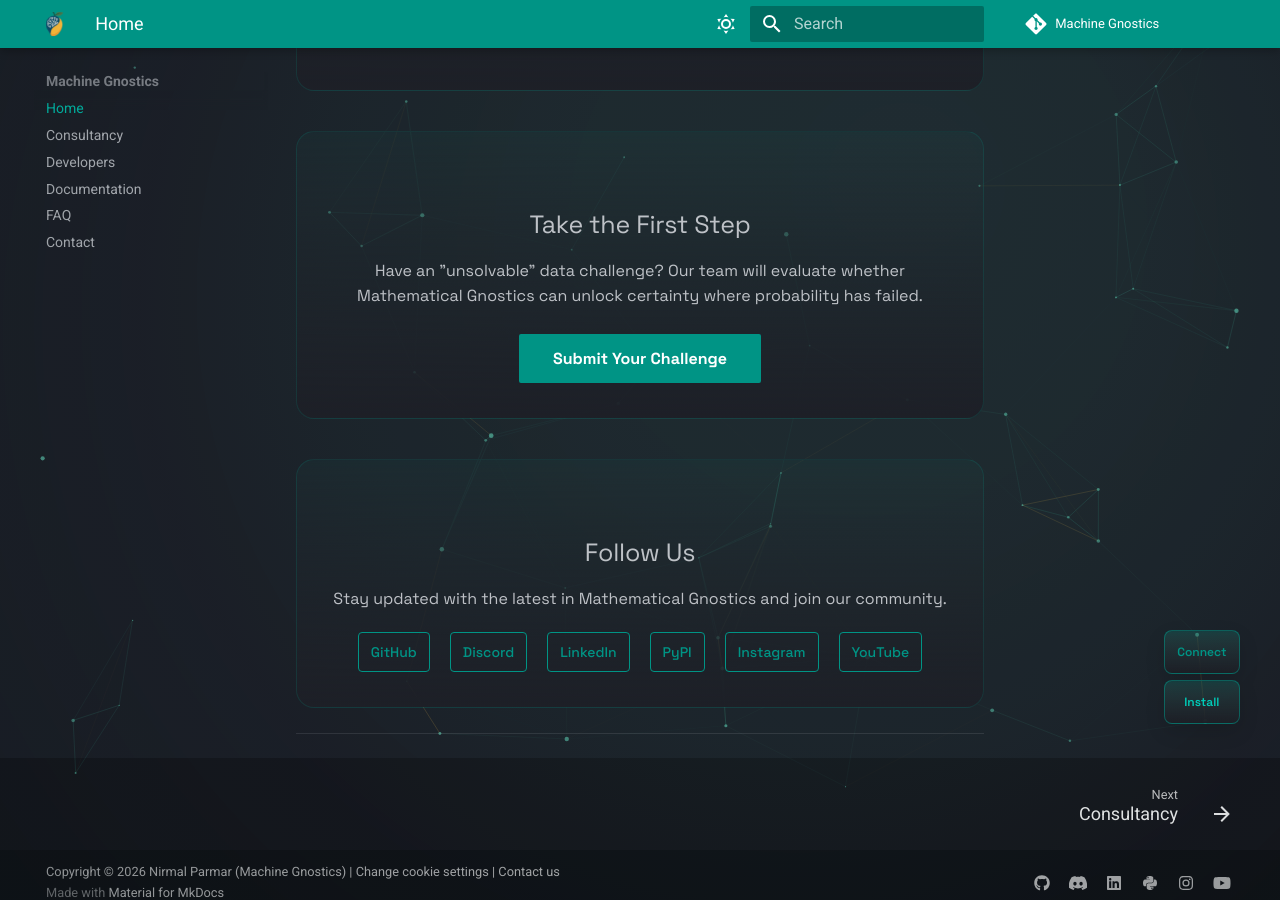
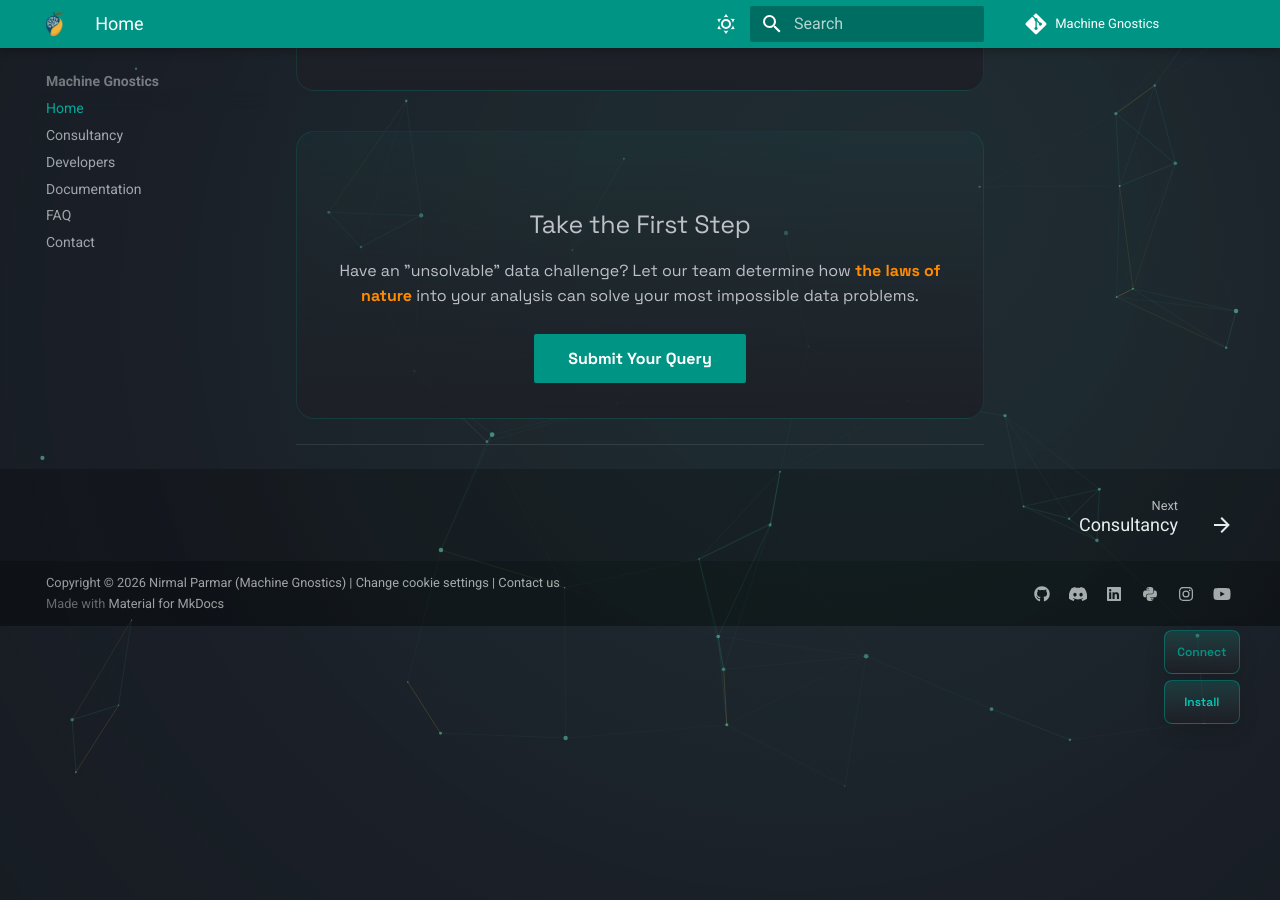
Before and after one commit to MachineGnostics/machinegnostics.io, an MkDocs documentation site: the page built from docs/index.md, in a window 1280 px wide and 900 px high, scrolled down 2452 px. Built offline with MkDocs 1.6.1 and Material for MkDocs 9.7.7, drawn with Linux system fonts in a browser that asks for light colours; plug-ins that fetch from the network failed and are left out; comment, search, counter and statistics services are not loaded; some of the changed text lies outside the part shown.

Commit message:
home page improved

```diff
--- a/docs/index.md
+++ b/docs/index.md
@@ -93,23 +93,10 @@
 	<section class="gn-section gn-cta gn-reveal">
 		<h2>Take the First Step</h2>
 		<p>
-			Have an "unsolvable" data challenge? Our team will evaluate whether Mathematical Gnostics can unlock certainty where probability has failed.
+			Have an "unsolvable" data challenge? Let our team determine how <span style="color: #FF8C00; font-weight: bold;">the laws of nature</span> into your analysis can solve your most impossible data problems.
 		</p>
 		<div class="gn-actions">
-			<a href="/contact/" class="md-button md-button--primary">Submit Your Challenge</a>
-		</div>
-	</section>
-
-	<section class="gn-section gn-social gn-reveal">
-		<h2>Follow Us</h2>
-		<p>Stay updated with the latest in Mathematical Gnostics and join our community.</p>
-		<div class="gn-social-links">
-			<a href="https://github.com/MachineGnostics/machinegnostics" target="_blank" title="GitHub">GitHub</a>
-			<a href="https://discord.gg/WMMUaeJe2X" target="_blank" title="Discord">Discord</a>
-			<a href="https://www.linkedin.com/company/109036022/" target="_blank" title="LinkedIn">LinkedIn</a>
-			<a href="https://pypi.org/project/machinegnostics/" target="_blank" title="PyPI">PyPI</a>
-			<a href="https://www.instagram.com/machinegnostics/" target="_blank" title="Instagram">Instagram</a>
-			<a href="https://www.youtube.com/@MachineGnostics" target="_blank" title="YouTube">YouTube</a>
+			<a href="/contact/" class="md-button md-button--primary">Submit Your Query</a>
 		</div>
 	</section>
 </div>
```
Also changed, not shown: other parts of docs/index.md (+2 -2 lines).
